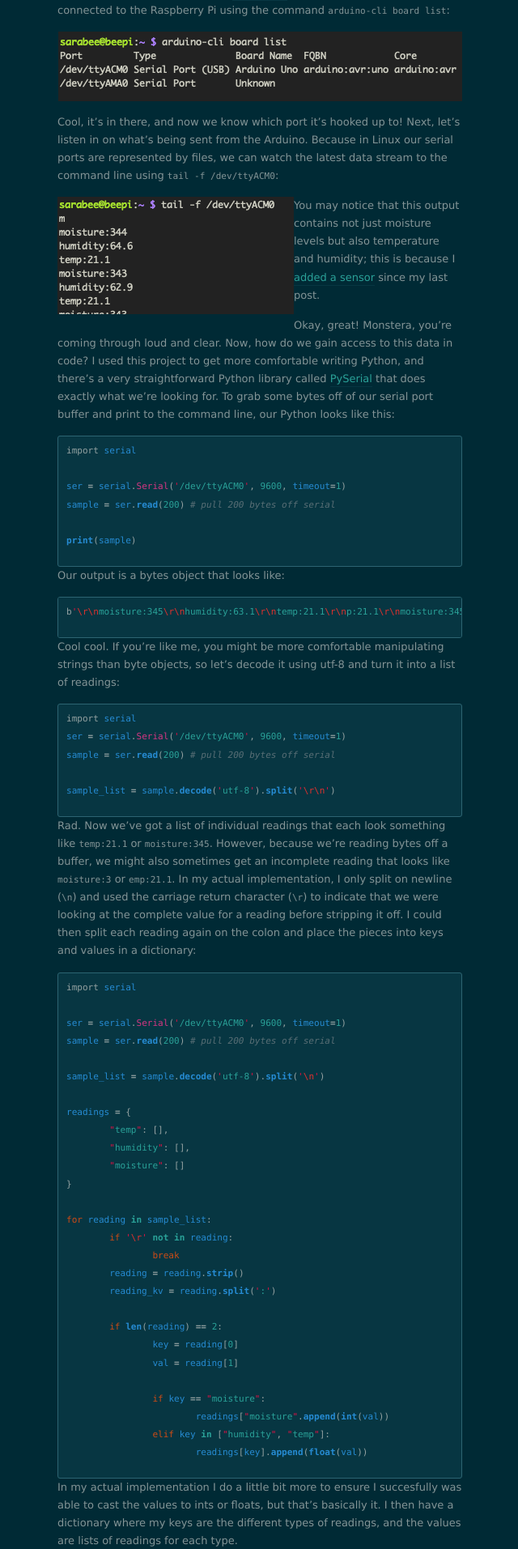
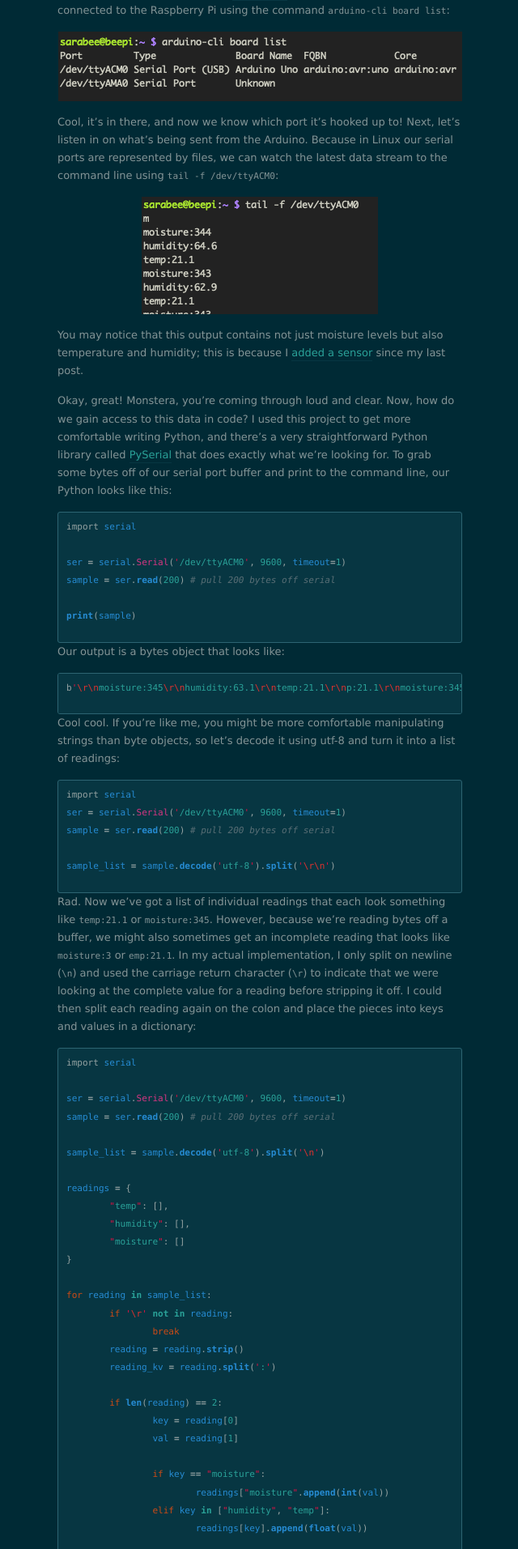
Before and after one commit to SaraBee/SaraBee.github.io, a Jekyll site: the page built from _posts/2020-05-10-plant-tweets-part-2.md, in a window 1280 px wide. Shown: the part 532-2445 px from the top of the page at 81% size, without its empty margins (319-959 px from the left). Built offline with Jekyll 4.4.1, drawn with Linux system fonts in a browser that asks for light colours; nearby versions of some CDN libraries.

Commit message:
giving up on alignment for the moment

```diff
--- a/_posts/2020-05-10-plant-tweets-part-2.md
+++ b/_posts/2020-05-10-plant-tweets-part-2.md
@@ -23,7 +23,7 @@ look for any boards connected to the Raspberry Pi using the command
 Cool, it's in there, and now we know which port it's hooked up to! Next, let's listen in on what's being sent from the Arduino. Because in Linux our serial ports are represented by files, we can watch the
 latest data stream to the command line using `tail -f /dev/ttyACM0`:
 
-<img src="/images/tail-serial-output.png" align="left"/>
+<img src="/images/tail-serial-output.png"/>
 
 You may notice that this output contains not just moisture levels but also
 temperature and humidity; this is because I [added a sensor](https://github.com/sparkfun/SparkFun_HTU21D_Breakout_Arduino_Library) since my last post.
```
